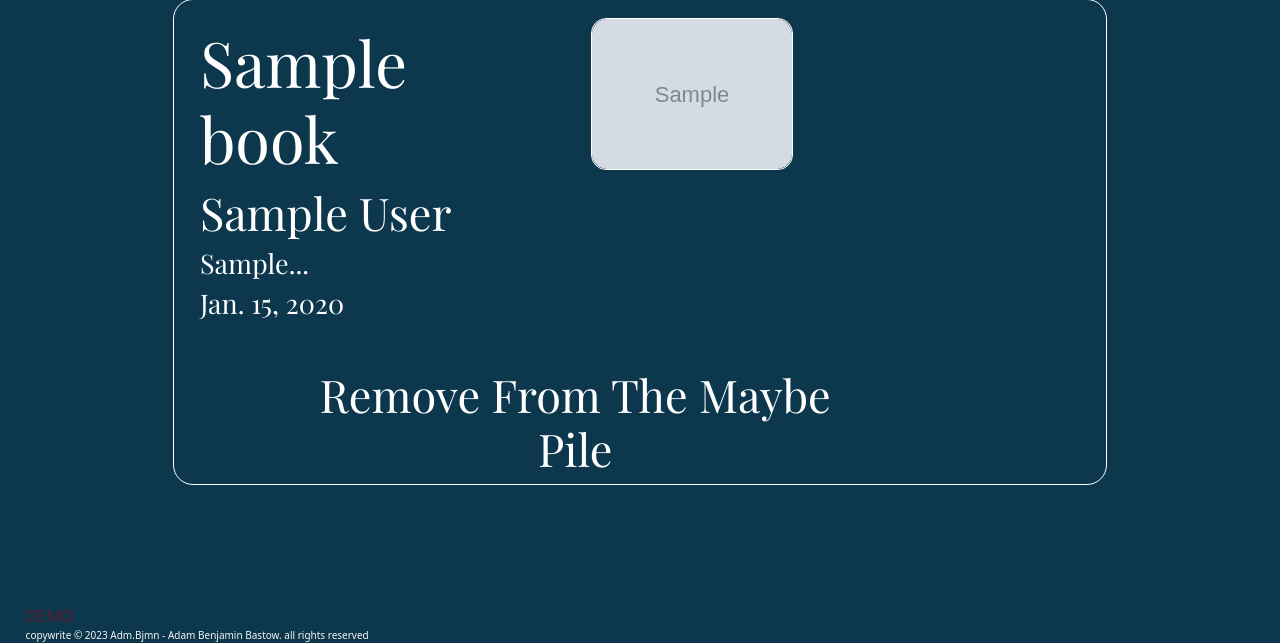
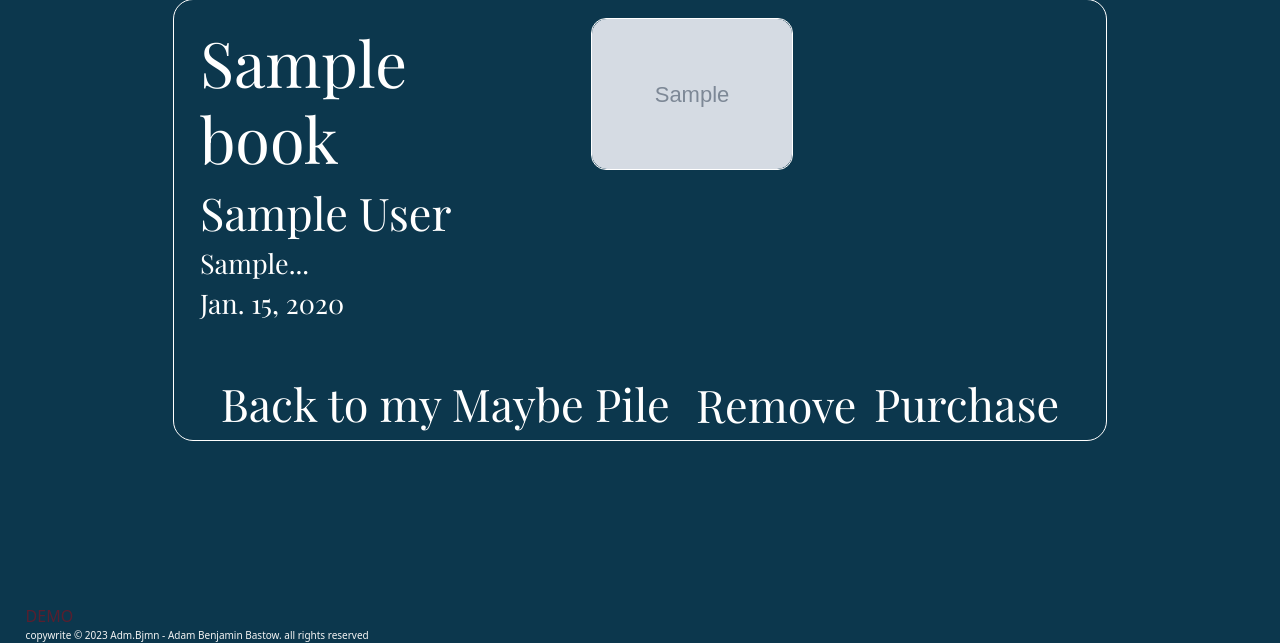
Before and after one commit to adm-bjmn/synopsis, a Django app: page /book_info/1 in a window 1280 px wide. Shown: the part 157-800 px from the top of the page. Run offline with Django 4.2, Linux system fonts and the light colour scheme; a user stored in the database is signed in; tables that the repository leaves empty hold one stand-in row (values such as "Sample post"); grey boxes marked "Sample" are stand-in pictures.

Commit message:
ios safari template fixes

```diff
--- a/book_site/config/static/css/main.css
+++ b/book_site/config/static/css/main.css
@@ -322,6 +322,8 @@
     margin: 2%;
     border: 1px solid white;
     border-radius: 20px;
+    display: flex;
+    flex-direction: column;
 }
 
 .my-books-info-outer {
--- a/book_site/config/templates/synopsis/book_info.html
+++ b/book_site/config/templates/synopsis/book_info.html
@@ -39,26 +39,11 @@
         </div>
       </div>
     </div>
+    <div style="height:30px;"></div>
     <div class="button-array">
-      {% if request.META.HTTP_REFERER != 'http://127.0.0.1:8000/my_books' %}
-        <div class='like-book'>
-          <form action="{% url 'like_book' book.id  %}" method="POST" class='auth-form'>
-            {% csrf_token %}
-            <div class='genre-button-wrapper'>
-              <!-- if liked by user == True-->
-              {% if liked == True %}
-              <h5><button class='genre-button' type="submit" name="book.id" value="{{book.id}}">Remove From The Maybe Pile</button></h5>
-              {% else %}
-              <h5><button class='genre-button' type="submit" name="book.id" value="{{book.id}}"> Add To The Maybe Pile</button>
-              </h5>
-              {% endif %}
-            </div>
-          </form>
-        </div>
-        {% if selected_genres %}
-          <h5><a class='genre-button' href="{% url 'synopsis' selected_genres %}">Back to Synopsis</a></h5>
-        {% endif %}
-      {% else %}
+      {% if selected_genres %}
+        <h5><a class='genre-button' href="{% url 'synopsis' selected_genres %}">Back to Synopsis</a></h5>
+      {% endif %}
       <div>
         <h5><a class='genre-button' href="{% url 'my_books' %}">Back to my Maybe Pile</a></h5>
       </div>
@@ -76,15 +61,35 @@
       </div>
     </div>
 
-      <!--
-      <a href="{% url 'remove_book' book.id %}"><button type="button" class="btn btn-outline-secondary"onclick="if(confirm('Are You sure?')){}else{return false;};">
-                    Remove from my books</button></a>-->
-      {% endif %}
+
     </div>
   </div>
 
   {% else %}
   <h3> Please Login to view this page...</h3>
   {% endif %}
+  <div style="height:30px;"></div>
+  {% endblock content%}
 
-  {% endblock content%}
+
+<!--{% if request.META.HTTP_REFERER != 'http://127.0.0.1:8000/my_books' %}
+<div class='like-book'>
+  <form action="{% url 'like_book' book.id  %}" method="POST" class='auth-form'>
+    {% csrf_token %}
+    <div class='genre-button-wrapper'>
+      {% if liked == True %}
+      <h5><button class='genre-button' type="submit" name="book.id" value="{{book.id}}">Remove From The Maybe Pile</button></h5>
+      {% else %}
+      <h5><button class='genre-button' type="submit" name="book.id" value="{{book.id}}"> Add To The Maybe Pile</button>
+      </h5>
+      {% endif %}
+    </div>
+  </form>
+</div>-->
+
+
+
+      <!--
+      <a href="{% url 'remove_book' book.id %}"><button type="button" class="btn btn-outline-secondary"onclick="if(confirm('Are You sure?')){}else{return false;};">
+                    Remove from my books</button></a>-->
+      <!--{% endif %}-->
```
